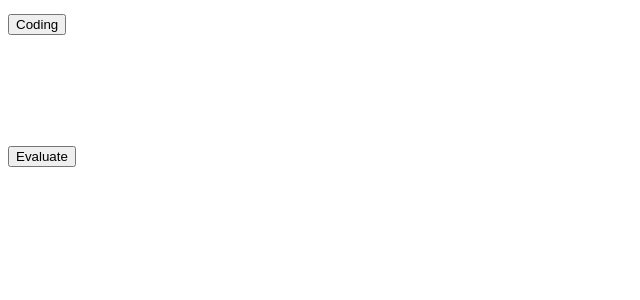
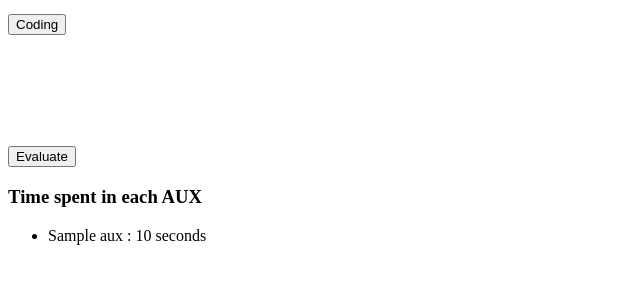
Before and after one commit to Senthilrajan23/Productivity_Tracker, a Flask app: template templates/base.html in a window 1280 px wide. Shown: the part 150-450 px from the top of the page, without its empty margins (0-640 px from the left). Run offline with Flask 3, Linux system fonts and the light colour scheme; the template is opened without the code that fills it: most values are stand-ins (such as "Sample title", 1, 10 or a date in 2020); parts of the project's set-up code (start-up, migrations or seed data) failed here and were passed over.

Commit message:
add evaluate query function

```diff
--- a/main.py
+++ b/main.py
@@ -1,6 +1,6 @@
 from datetime import datetime, UTC
 from flask import Flask, render_template
-from sqlalchemy import create_engine, Column, String, Integer, ForeignKey, DateTime, Null
+from sqlalchemy import create_engine, Column, String, Integer, ForeignKey, DateTime, Null, func
 from sqlalchemy.orm import sessionmaker, relationship, Session, declarative_base
 #from sqlalchemy.ext.declarative
 from sqlalchemy.exc import IntegrityError
@@ -98,14 +98,31 @@ def break_aux():
     return render_template('base.html')
 """
 
-@app.route("/coding", method = ["POST"])
+@app.route("/coding", methods = ["POST"])
 def coding():
     return switch_aux("Coding")
-@app.route("/entertainment", method = ["POST"])
+@app.route("/entertainment", methods = ["POST"])
 def entertainment():
     return switch_aux("Entertainment")
+"""
+@app.route('/result', methods=['POST'])
+def result():
 
+    result = db.query(WorkSession.aux), func.sum(func.strftime('%s', func.coalesce(WorkSession.end_time, func.current_timestamp())) - func.strftime('%s', WorkSession.start_time)).label("total_seconds")).group_by(WorkSession.aux).all()
+    return render_template("base.html",result=result)
+"""
 
+@app.route('/result', methods=['POST'])
+def result():
+    result = db.query(
+        WorkSession.aux,
+        func.sum(
+            func.strftime('%s', func.coalesce(WorkSession.end_time, func.current_timestamp())) -
+            func.strftime('%s', WorkSession.start_time)
+        ).label("total_seconds")
+    ).group_by(WorkSession.aux).all()
+
+    return render_template("base.html", result=result)
 #@app.route("")
 if __name__ == '__main__':
     app.run(debug = True, port = 5002)
--- a/templates/base.html
+++ b/templates/base.html
@@ -27,14 +27,24 @@
 </form>
 <br>
 <h4>{{error}}</h4>
-<!-- <h2>{{productive_hours}}</h2> -->
+<!-- <h2>{productive_hours}} </h2> -->
 
 <br>
 <br>
 <br>
 <br>
-<form action="/Evaluate" method="POST">
+<form action="/result" method="POST">
+
     <button type="submit">Evaluate</button>
 </form>
+{% if result %}
+    <h3>Time spent in each AUX</h3>
+
+    <ul>
+    {% for aux, seconds in result %}
+        <li>{{ aux }} : {{ seconds }} seconds</li>
+    {% endfor %}
+    </ul>
+{% endif %}
 </body>
 </html>
```
